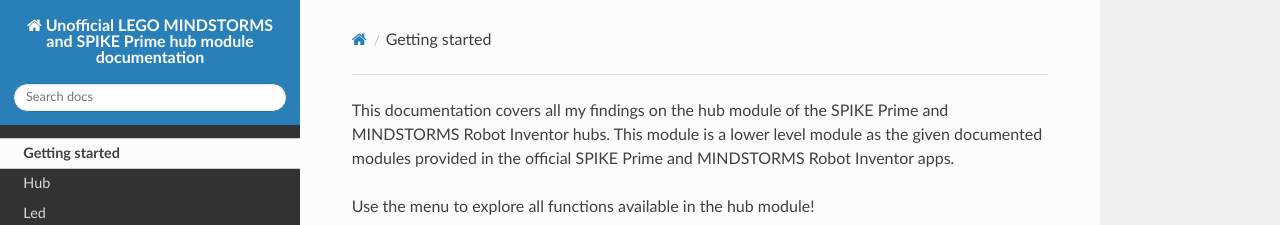
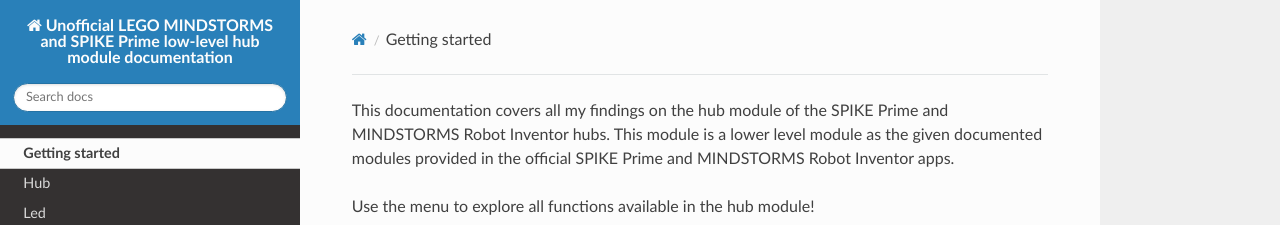
Before and after one commit to NStrijbosch/hub-module-notes, an MkDocs documentation site: the page built from docs/index.md, in a window 1280 px wide. Shown: the top 225 px of the page. Built offline with MkDocs 1.6.1, drawn with Linux system fonts in a browser that asks for light colours; nearby versions of some CDN libraries.

Commit message:
Update mkdocs.yml

```diff
--- a/mkdocs.yml
+++ b/mkdocs.yml
@@ -1,4 +1,4 @@
-site_name: Unofficial LEGO MINDSTORMS and SPIKE Prime hub module documentation
+site_name: Unofficial LEGO MINDSTORMS and SPIKE Prime low-level hub module documentation
 
 nav:
     - Getting started: 'index.md'
```
